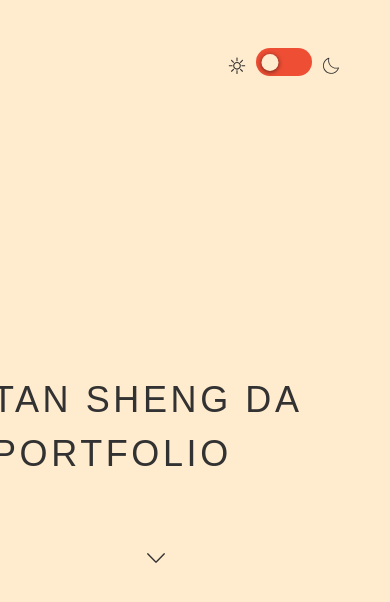
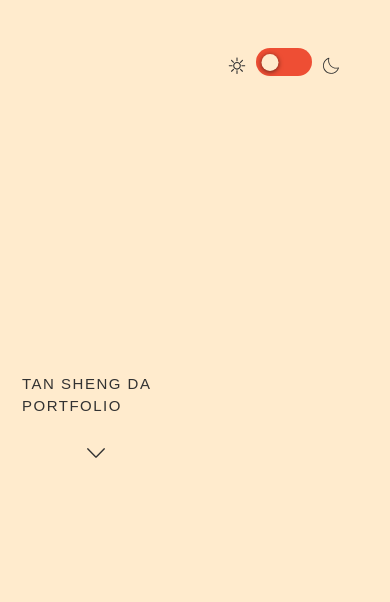
Before and after one commit to tan-sd/MERN-portfolio, a React (Create React App) app in the folder my-app/: page / in a window 390 px wide. Shown: the top 602 px of the page. Built offline with nearby package versions, Linux system fonts and the light colour scheme.

Commit message:
added styling

```diff
--- a/my-app/src/index.css
+++ b/my-app/src/index.css
@@ -122,6 +122,7 @@ body {
     left: -8px;
     font-size: 36px;
     letter-spacing: 0.1em;
+    margin-left: 20px;
 }
 
 .intro-text-1 {
@@ -181,11 +182,11 @@ body {
 
 @keyframes showFaceIntro {
     0% {
-        width: 0%;
+        width: 0;
     }
 
     100% {
-        width: 40%;
+        width: 750px;
     }
 }
 
@@ -204,6 +205,7 @@ body {
     align-items: center;
     justify-content: center;
     height: 100vh;
+    width: 100vw;
     position: fixed;
     top: 0;
     left: 0;
@@ -211,6 +213,89 @@ body {
     bottom: 0;
     z-index: 1;
 }
+
+@media (max-width: 1399px) {
+    @keyframes showFaceIntro {
+        0% {
+            width: 0;
+        }
+
+        100% {
+            width: 600px;
+        }
+    }
+
+    .intro-upper {
+        font-size: 30px;
+    }
+}
+
+@media (max-width: 1199px) {
+    @keyframes showFaceIntro {
+        0% {
+            width: 0;
+        }
+
+        100% {
+            width: 550px;
+        }
+    }
+
+    .intro-upper {
+        font-size: 25px;
+    }
+}
+
+@media (max-width: 991px) {
+    @keyframes showFaceIntro {
+        0% {
+            width: 0;
+        }
+
+        100% {
+            width: 450px;
+        }
+    }
+
+    .intro-upper {
+        font-size: 20px;
+    }
+}
+
+@media (max-width: 767px) {
+    @keyframes showFaceIntro {
+        0% {
+            width: 0;
+        }
+
+        100% {
+            width: 350px;
+        }
+    }
+
+    .intro-upper {
+        font-size: 15px;
+        margin-left: 0;
+    }
+}
+
+@media (max-width: 575px) {
+    @keyframes showFaceIntro {
+        0% {
+            width: 0;
+        }
+
+        100% {
+            width: 250px;
+        }
+    }
+
+    .intro-upper {
+        font-size: 15px;
+        margin-left: 30px;
+    }
+}
+
 
 /* About Me */
 .aboutMe-wrapper {
@@ -331,7 +416,7 @@ body {
     border-radius: 20px;
     object-fit: cover;
     object-position: center;
-    margin-top: 80px;
+    margin-top: 100px;
     position: relative;
     left: 50%;
     transform: translate(-50%);
@@ -370,7 +455,7 @@ body {
 /* Contact Me */
 .contactMe-wrapper {
     width: 100%;
-    height: 84vh;
+    height: 150vh;
 }
 
 .face-contactme {
@@ -382,13 +467,49 @@ body {
   animation-fill-mode: forwards; */
 }
 
+.contactMe-text {
+    padding-top: 150px;
+    position: relative;
+    left: 50%;
+    transform: translate(-50%);
+    z-index: 99999;
+    user-select: none;
+    width: 50% !important;
+}
+
 .contactMe-title {
-    padding-left: 100px;
     font-size: 40px;
     font-weight: 500;
     letter-spacing: 0.15em;
+    position: relative;
 }
 
 .contactMe-form {
-    z-index: 9999;
+    margin-top: 30px;
+    cursor: none;
 }
+
+.form-floating > label {
+    padding: 1rem 1.5rem !important;
+}
+
+.contactMe-btn button {
+    margin-top: 1rem;
+    position: relative;
+    cursor: none !important;
+    color: var(--text-primary);
+    background-color: var(--text-background);
+}
+
+input#floatingInput.form-control {
+    background-color: #fff;
+}
+
+.form-floating {
+    color:rgb(22, 21, 22) !important;
+}
+
+.contactMe-btn button:hover {
+    background: var(--text-background);
+    opacity: 60%;
+}
```
